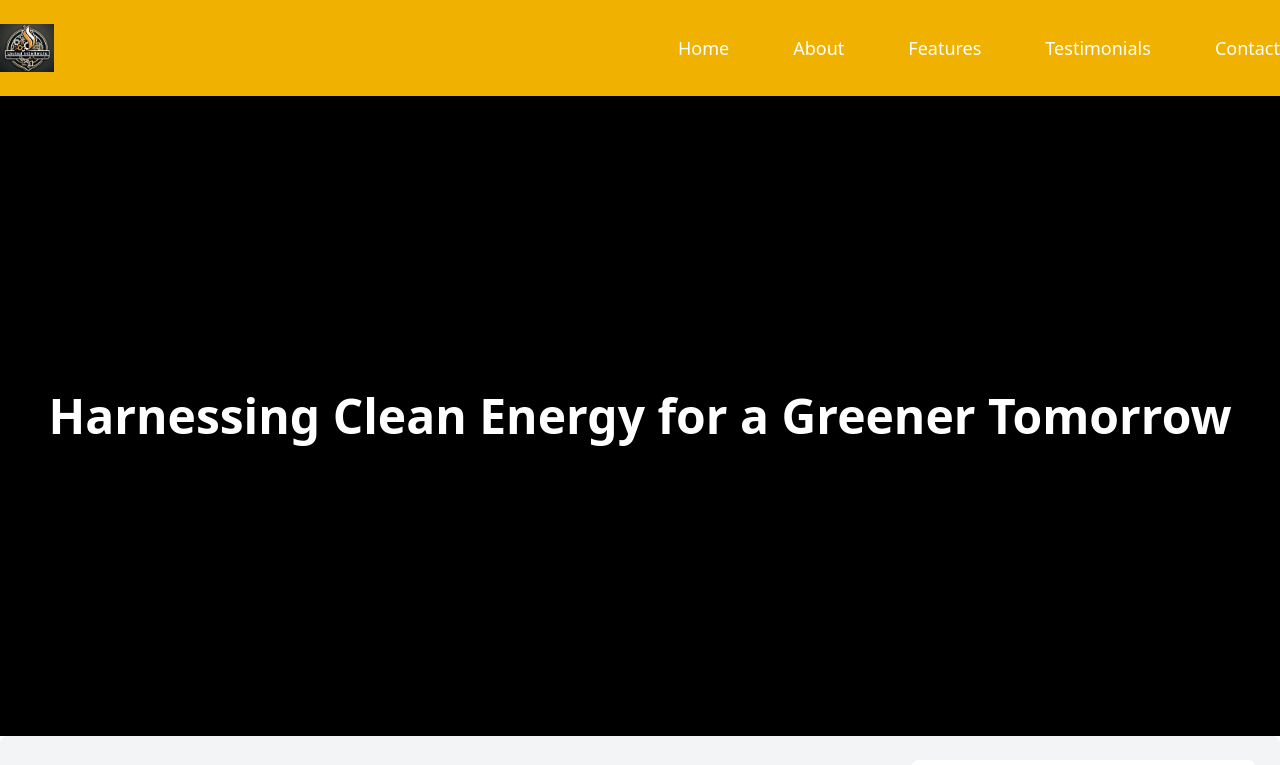
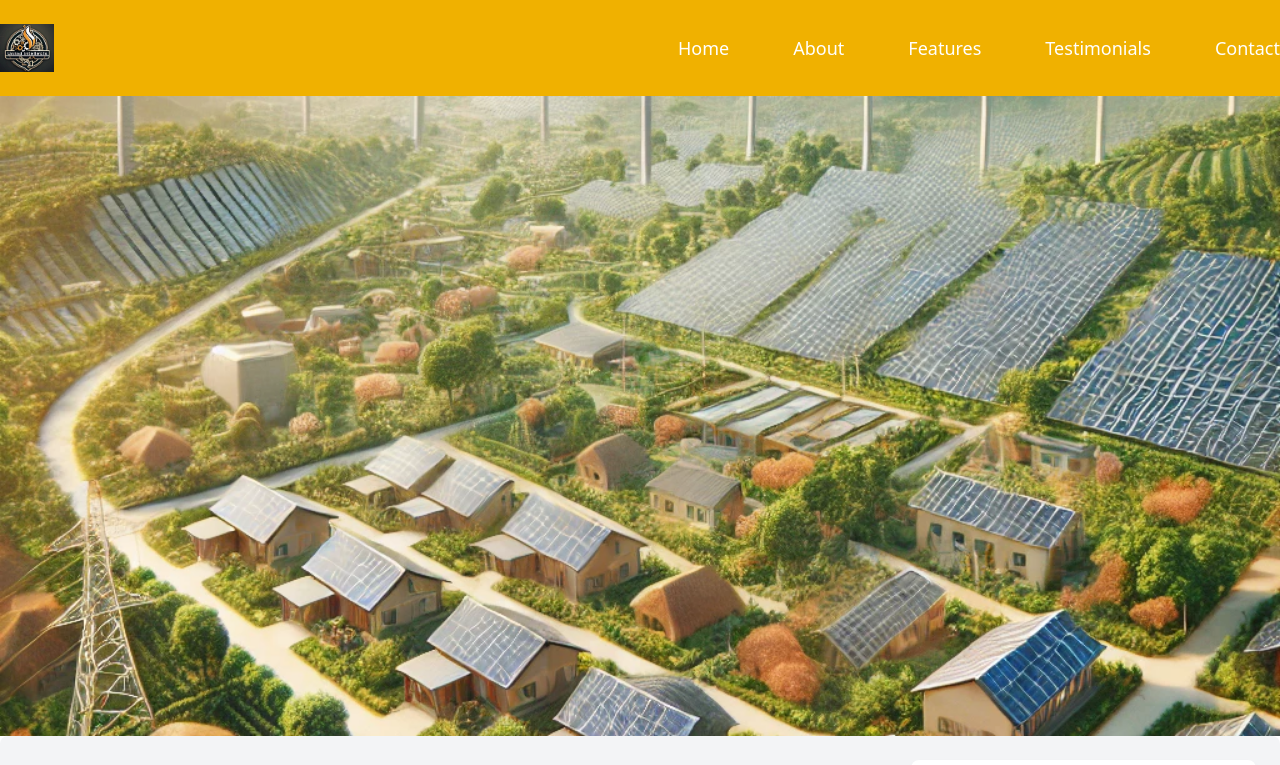
Before and after one commit to GROW-YAI/united-intellects, a React (Vite) app: page / in a window 1280 px wide. Shown: the top 765 px of the page. Built offline with nearby package versions, Linux system fonts and the light colour scheme.

Commit message:
use inline css instead of tailwind css

```diff
--- a/src/pages/Home.jsx
+++ b/src/pages/Home.jsx
@@ -3,7 +3,7 @@ import Benefits from "../components/Benefits";
 import Investment from "../components/Investments";
 
 const images = [
-  "/test.webp",
+  "/carousel1.webp",
   "/carousel2.webp",
   "/carousel3.webp",
 ];
@@ -20,34 +20,41 @@ function Home() {
   }, []);
 
   return (
-    <div className="flex flex-col min-h-screen">
+    <div style={{ display: "flex", flexDirection: "column", minHeight: "100vh" }}>
       {/* Background Image Transition */}
-      <div className="relative w-full h-[80vh] overflow-hidden">
+      <div style={{ position: "relative", width: "100%", height: "80vh", overflow: "hidden" }}>
         {images.map((image, index) => (
           <div
             key={index}
-            className={`absolute inset-0 w-full h-full min-h-[80vh] transition-opacity duration-1000 ease-in-out ${
-              index === currentImage ? "opacity-100" : "opacity-0"
-            }`}
             style={{
+              position: "absolute",
+              inset: "0",
+              transition: "opacity 1s ease-in-out",
+              opacity: index === currentImage ? 1 : 0,
               backgroundImage: `url(${image})`,
               backgroundSize: "cover",
               backgroundPosition: "center",
+              width: "100%",
+              height: "100%",
+              zIndex: index === currentImage ? 10 : 0,
             }}
           ></div>
         ))}
 
-        {/* Debugging Fallback */}
-        <img
-          src={images[currentImage]}
-          alt="Fallback"
-          className="absolute inset-0 w-full h-full object-cover hidden"
-          onError={(e) => console.error("Image failed to load:", e.target.src)}
-        />
-
         {/* Overlay Caption */}
-        <div className="absolute inset-0 flex items-center justify-center bg-black bg-opacity-50 p-6 text-center">
-          <p className="text-white text-3xl md:text-5xl font-extrabold">
+        <div
+          style={{
+            position: "absolute",
+            inset: "0",
+            display: "flex",
+            alignItems: "center",
+            justifyContent: "center",
+            backgroundColor: "rgba(0, 0, 0, 0.5)",
+            padding: "1.5rem",
+            textAlign: "center",
+          }}
+        >
+          <p style={{ color: "white", fontSize: "2rem", fontWeight: "bold" }}>
             {[
               "Restoring Ghana's Rivers for a Sustainable Future",
               "Harnessing Clean Energy for a Greener Tomorrow",
@@ -58,7 +65,7 @@ function Home() {
       </div>
 
       {/* Benefits Section */}
-      <div className="flex-grow">
+      <div style={{ flexGrow: 1 }}>
         <Benefits />
       </div>
       <Investment />
```
